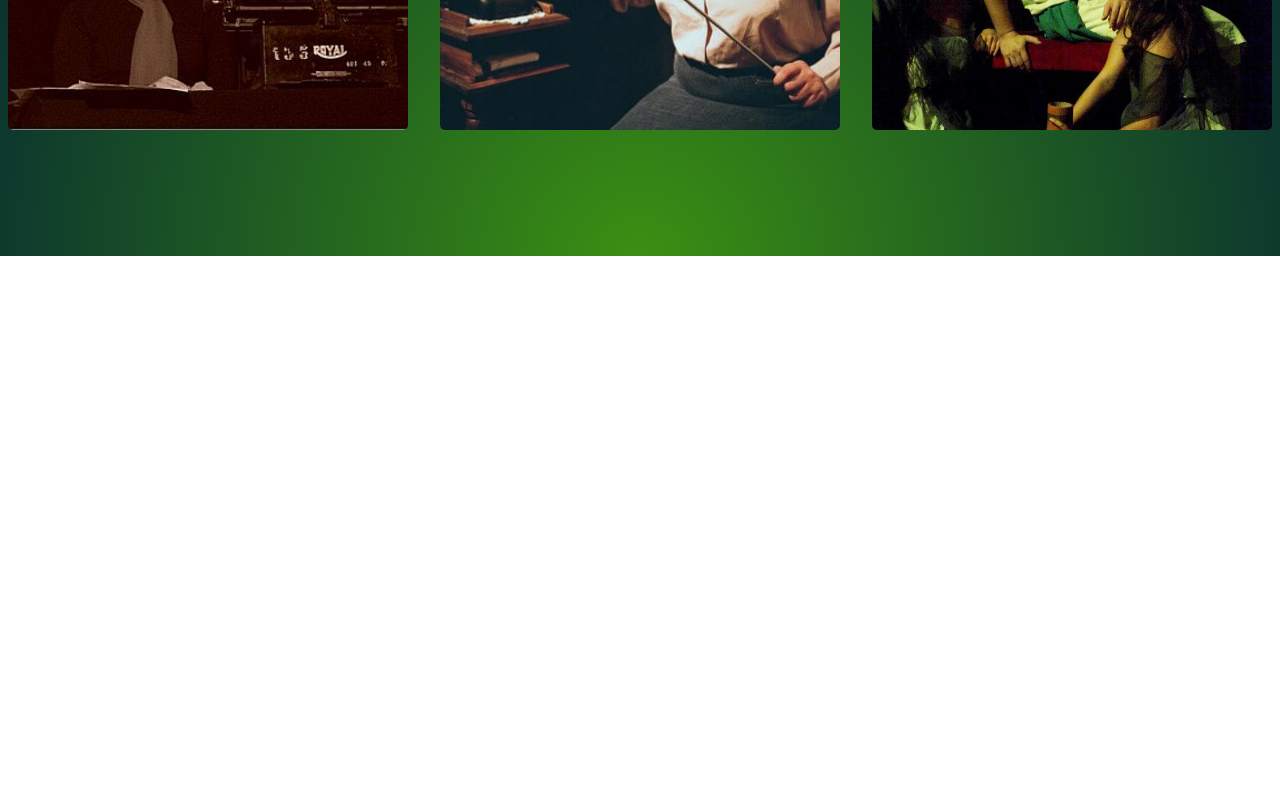
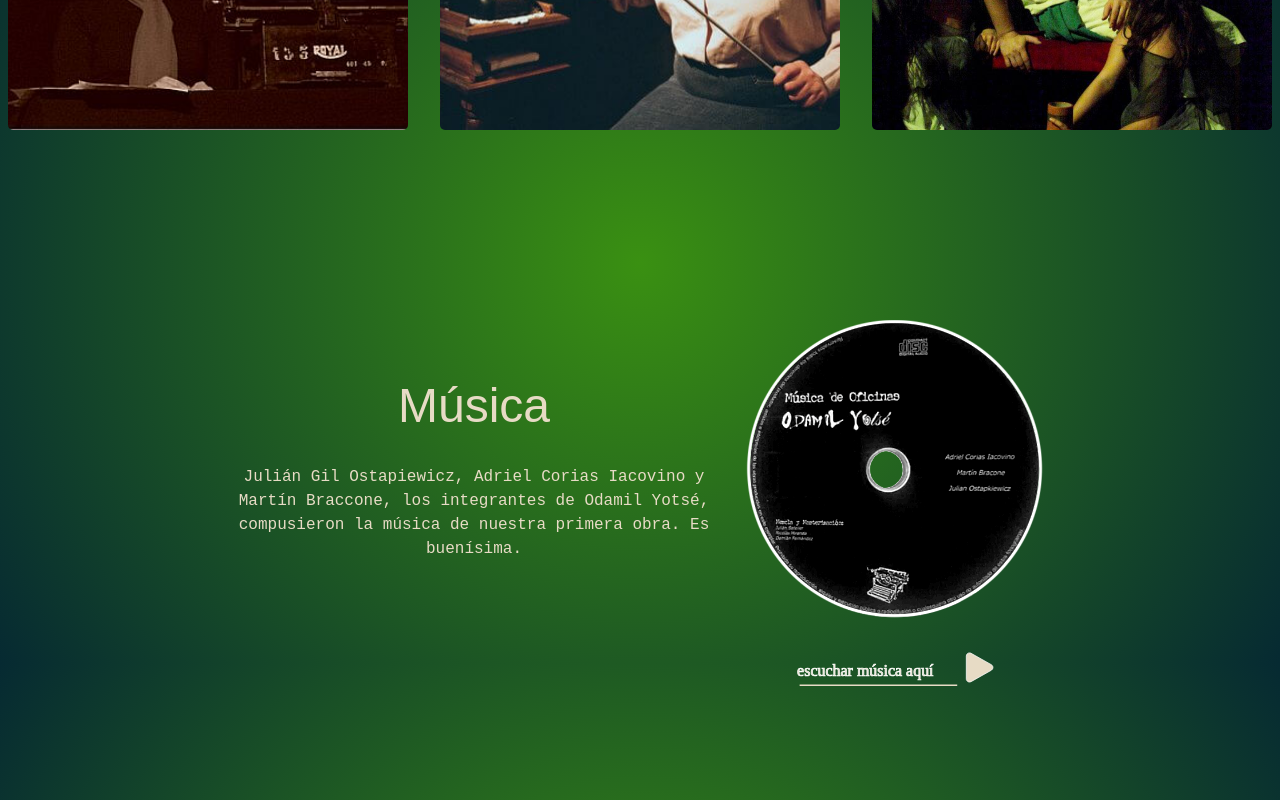
Before and after one commit to semino-dario/arteludovica-next, a Next.js app: page / in a window 1280 px wide. Shown: the part 1737-2537 px from the top of the page. Before the commit the page ends 1993 px from the top, so only its background shows below. Built offline with nearby package versions, Linux system fonts and the light colour scheme; a web font is replaced by a local one.

Commit message:
add music section

```diff
--- /dev/null
+++ b/app/assets/svg/CloseIcon.tsx
@@ -0,0 +1,26 @@
+import styles from '../../styles/page.module.scss';
+
+interface CloseIconProps {
+    onClick?: () => void;
+}
+
+const CloseIcon:React.FC<CloseIconProps> = ({onClick}) => {
+
+
+
+    return (
+        <svg onClick={onClick} id="cierra-musica" width="40px" height="33px" viewBox="0 0 40 33" version="1.1" xmlns="http://www.w3.org/2000/svg" xmlnsXlink="http://www.w3.org/1999/xlink">
+        <g className="icono-cruz" id="Page-1" stroke="none" strokeWidth="1" fill="none" fillRule="evenodd">
+            <g id="Group">
+                <g id="Oval-2" opacity="0" fill="#C14953">
+                    <ellipse id="Oval" cx="20" cy="16.5" rx="20" ry="16.5"></ellipse>
+                </g>
+                <line x1="10.3030303" y1="7.425" x2="29.6969697" y2="25.905" id="Line-2" stroke="#000000" strokeWidth="8" fill="#000000" strokeLinecap="square"></line>
+                <line x1="10.3030303" y1="25.905" x2="29.9599158" y2="7.17444524" id="Line" stroke="#E7DBC5" strokeWidth="8" fill="#D8D8D8" strokeLinecap="square"></line>
+            </g>
+        </g>
+    </svg>
+    )
+}
+
+export default CloseIcon;
--- /dev/null
+++ b/app/assets/svg/MusicButton.tsx
@@ -0,0 +1,27 @@
+"use client";
+
+import styles from '../../styles/page.module.scss';
+
+interface MusicButtonProps {
+    onClick?: () => void;}
+
+const MusicButton:React.FC<MusicButtonProps> = ({onClick}) => {
+
+    return (
+        <svg  onClick={onClick} id="boton-escuchar" width="202px" height="49px" viewBox="0 0 202 49" version="1.1" xmlns="http://www.w3.org/2000/svg" xmlnsXlink="http://www.w3.org/1999/xlink">
+        <g id="Page-1" stroke="none" strokeWidth="1" fill="white" fillRule="evenodd">
+            <g id="iPad-Air-10.9”" transform="translate(-250.000000, -195.000000)">
+                <g className="Group2" fill="#E7DBC5" transform="translate(251.935657, 195.000000)">
+                    <path  className="icono-svg" d="M183.680877,6.11802482 C184.464104,5.89876442 185.330976,5.97829498 186.095848,6.40858687 C186.603035,6.69391354 187.022143,7.11302176 187.30747,7.62020858 L198.710888,27.8905303 C199.14118,28.6554023 199.22071,29.5222741 199.00145,30.305501 C198.78219,31.0887278 198.264138,31.7883096 197.499266,32.2186015 C197.023534,32.4862331 196.486888,32.6268227 195.941041,32.6268227 L173.134205,32.6268227 C172.256606,32.6268227 171.462089,32.2711054 170.886972,31.6959882 C170.311855,31.1208711 169.956138,30.3263542 169.956138,29.448755 C169.956138,28.9029087 170.096727,28.3662629 170.364359,27.8905303 L181.767777,7.62020858 C182.198069,6.8553366 182.897651,6.33728523 183.680877,6.11802482 Z" id="Triangle" stroke="white" strokeWidth="0.7390855"  transform="translate(184.537623, 17.469646) rotate(90.000000) translate(-184.537623, -17.469646) "></path>
+                    <text id="ver-más-sobre-la-obr" stroke="white" strokeWidth="0.7390855" fill="#E7DBC5" fillRule="nonzero" fontFamily="AmericanTypewriter, American Typewriter" fontSize="15.9642468" fontWeight="normal">
+                        <tspan x="0.19121727" y="26.0311827">escuchar música aquí</tspan>
+                    </text>
+                    <line x1="3.3491505" y1="35.2629251" x2="159.61237" y2="35.2629251" id="Line-13" stroke="#E7DBC5" strokeWidth="1.3303539" strokeLinecap="square"></line>
+                </g>
+            </g>
+        </g>
+    </svg>
+    );
+}
+
+export default MusicButton;
--- /dev/null
+++ b/app/assets/svg/PlayIcon.tsx
@@ -0,0 +1,14 @@
+import styles from '../../styles/page.module.scss';
+
+interface PlayIconProps {
+    onClick?: () => void;
+}
+const PlayIcon:React.FC<PlayIconProps> = ({onClick})=>{
+
+    return(
+        <svg onClick={onClick} xmlns='http://www.w3.org/2000/svg' width='64' height='64' viewBox='0 0 24 24' fill='none' stroke='#ffffff' strokeWidth='2' strokeLinecap='round' strokeLinejoin='round' className={styles.playIcon}><circle cx='12' cy='12' r='10'></circle><polygon points='10 8 16 12 10 16 10 8'></polygon></svg>
+
+    )
+}
+
+export default PlayIcon;
--- /dev/null
+++ b/app/components/Musica.tsx
@@ -0,0 +1,67 @@
+"use client";
+
+import { useState } from 'react';
+import styles from '../styles/page.module.scss';
+import MusicButton from '../assets/svg/MusicButton';
+import imageDisc from '../assets/images/home/disco-musica2.png';
+import imageVideo from '../assets/images/home/fer-fantasma.jpg';
+import PlayIcon from '../assets/svg/PlayIcon';
+import CloseIcon from '../assets/svg/CloseIcon';
+
+export default function Musica() {
+
+    const [renderVideo, setRenderVideo] = useState(false);
+    const [playVideo, setPlayVideo] = useState(false);
+
+    const handleClick = () => {
+        setRenderVideo((prevState) => !prevState);
+    }
+
+
+    return (
+
+        <section >
+            { !renderVideo ?
+            <div className={styles.musicaContainer}>
+              <div className={styles.textMusicContainer}>
+                <h1 className={styles.titleSection}>Música</h1>
+                <p className={styles.textHome}>Julián Gil Ostapiewicz, Adriel Corias Iacovino y Martín Braccone, los integrantes de Odamil Yotsé, compusieron la música de nuestra primera obra. Es buenísima.</p>
+              </div>
+              <div>
+                  <img
+                  className={styles.imageDisc}
+                  src={imageDisc.src}
+                   alt="imagen del disco con la música de la obra" />
+                  <MusicButton
+                    onClick={handleClick}
+                  />
+               </div>
+            </div>
+            :
+            <div className={styles.videoContainer}>
+              {!playVideo ?
+              <div className={styles.videoMaskContainer}>
+                <img src={imageVideo.src} alt="imagen de Música de Oficinas" />
+                <PlayIcon
+                onClick={() => setPlayVideo(true)}
+                />
+              </div>
+              :
+              <iframe
+                className={styles.video}
+                src="https://www.youtube.com/embed/qpXJE-NGDY0?si=a6QtB2xC5DqrMO9s"
+                title="YouTube video player"
+                allow="accelerometer; autoplay; clipboard-write; encrypted-media; gyroscope; picture-in-picture; web-share"
+                referrerPolicy="strict-origin-when-cross-origin"
+                allowFullScreen></iframe>
+
+              }
+              <CloseIcon
+                onClick={handleClick}
+              />
+            </div>}
+        </section>
+    )
+
+
+}
--- a/app/page.tsx
+++ b/app/page.tsx
@@ -1,5 +1,6 @@
 
 import HeaderHome from "./components/HeaderHome";
+import Musica from "./components/Musica";
 import Obras from "./components/Obras";
 
 export default function Home() {
@@ -7,6 +8,7 @@ export default function Home() {
     <div>
       <HeaderHome/>
       <Obras/>
+      <Musica/>
     </div>
   );
 }
--- /dev/null
+++ b/app/styles/home/musica.scss
@@ -0,0 +1,111 @@
+@use '../_vars.scss';
+
+
+.musicaContainer{
+    display: flex;
+    flex-direction: column;
+    align-items: center;
+    justify-content: center;
+    gap: 1rem;
+    margin-top: 5%;
+    width: 100%;
+    height: 30rem;
+    color: vars.$color-title;
+    padding-inline: 5%;
+    text-align: center;
+}
+
+.imageDisc{
+    filter: contrast(140%);
+    display: block;
+    object-fit: cover;
+    width: 300px;
+    height: 300px;
+    transition: transform 1s;
+    cursor:pointer;
+    margin-bottom: 10%;
+
+}
+
+.textMusicContainer{
+    display: flex;
+    flex-direction: column;
+    align-items: center;
+    justify-content: center;
+    gap: 1rem;
+    width: 100%;
+    max-width: 30rem;
+}
+
+.videoContainer{
+    display: flex;
+    flex-direction: column;
+    align-items: center;
+    justify-content: center;
+    gap: 1rem;
+    width: 100%;
+    margin-top: 5%;
+    height: 30rem;
+
+}
+
+.videoMaskContainer{
+    position:relative;
+    width: fit-content;
+}
+
+.videoMaskContainer > img{
+    width: 280px;
+    height: 200px;
+    border-radius: 5px;
+    object-position:top;
+
+}
+
+
+.playIcon{
+    position: absolute;
+    top: 50%;
+    left: 50%;
+    transform: translate(-50%, -50%);
+    width: 80px;
+    height: 80px;
+    filter: drop-shadow(0 0 0.75rem #E7DBC5);
+    transition: transform 0.3s ease-in-out;
+    cursor: pointer;
+}
+
+.playIcon:hover{
+    transform: translate(-50%, -50%) scale(1.1);
+}
+
+.video{
+    width: 280px;
+    height: 200px;
+    border-radius: 5px;
+    filter: drop-shadow(0 0 0.75rem #E7DBC5);
+}
+
+@media (min-width: 768px) {
+    .musicaContainer{
+        flex-direction: row;
+        gap: 2rem;
+        align-items: flex-start;
+    }
+    .textMusicContainer{
+        gap:2rem;
+        margin-top: 5%;
+
+    }
+
+    .videoMaskContainer > img{
+        width: 500px;
+        height: 350px;
+
+    }
+
+    .video{
+        width: 500px;
+        height: 350px;
+    }
+}
--- a/app/styles/page.module.scss
+++ b/app/styles/page.module.scss
@@ -1,7 +1,7 @@
 @use '_vars.scss';
 @use 'home/home.scss';
 @use 'home/obras.scss';
-
+@use 'home/musica.scss';
 
 .containerSection{
     margin-top: 5%;
```
Also changed, not shown: app/assets/images/home/disco-musica2.png (added), app/assets/images/home/fer-fantasma.jpg (added).
